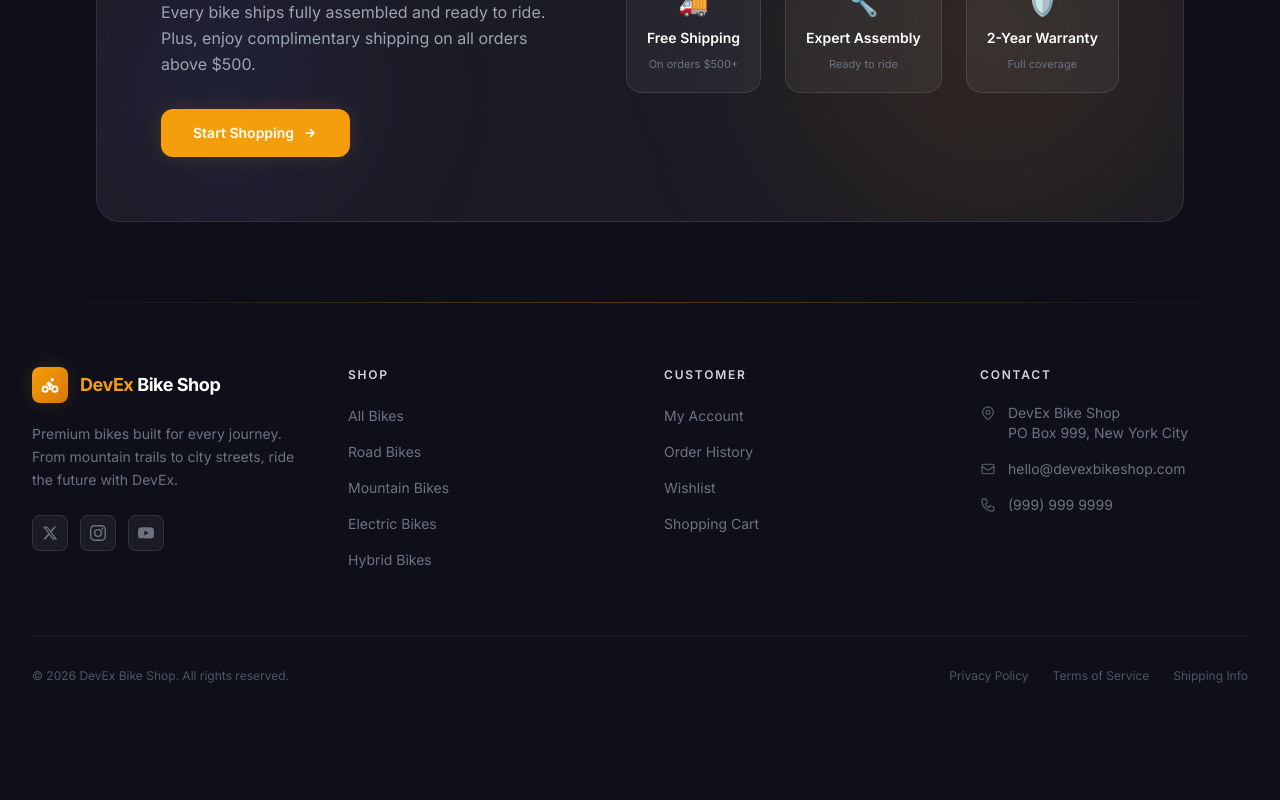
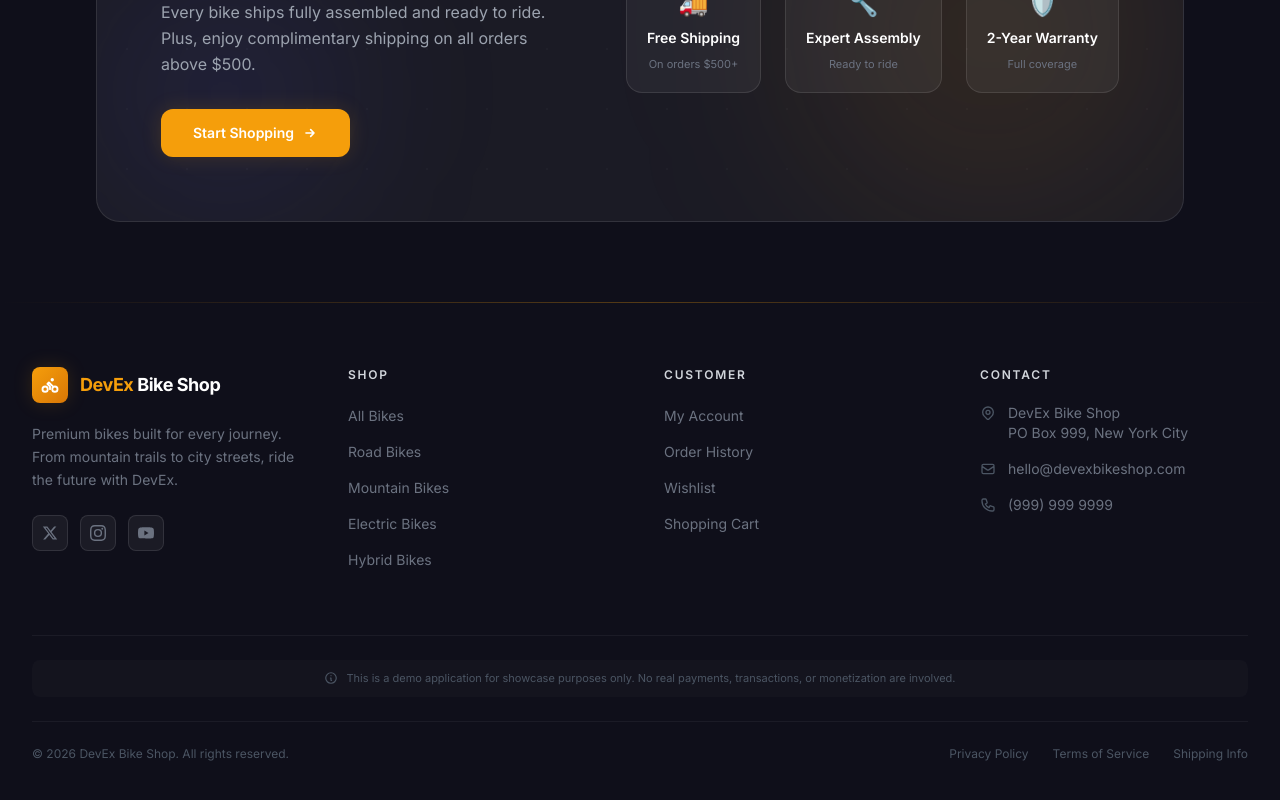
Before and after one commit to pdutta25/devex-bike-shop, a Next.js app: page / in a window 1280 px wide. Shown: the part 1836-2636 px from the top of the page. Before the commit the page ends 2584 px from the top, so only its background shows below. Built offline with nearby package versions, Linux system fonts and the light colour scheme; no server answers; the database is empty.

Commit message:
Add demo disclaimer note to footer
Co-Authored-By: Claude Opus 4.6 <noreply@anthropic.com>

```diff
--- a/src/components/layout/footer.tsx
+++ b/src/components/layout/footer.tsx
@@ -143,8 +143,18 @@ export function Footer() {
           </div>
         </div>
 
+        {/* Demo disclaimer */}
+        <div className="mt-16 pt-6 border-t border-white/5">
+          <div className="flex items-center justify-center gap-2 text-[11px] text-gray-600 bg-white/[0.02] rounded-lg py-2.5 px-4">
+            <svg className="w-3.5 h-3.5 text-gray-600 shrink-0" fill="none" viewBox="0 0 24 24" stroke="currentColor" strokeWidth={2}>
+              <path strokeLinecap="round" strokeLinejoin="round" d="M13 16h-1v-4h-1m1-4h.01M21 12a9 9 0 11-18 0 9 9 0 0118 0z" />
+            </svg>
+            <span>This is a demo application for showcase purposes only. No real payments, transactions, or monetization are involved.</span>
+          </div>
+        </div>
+
         {/* Bottom bar */}
-        <div className="mt-16 pt-8 border-t border-white/5 flex flex-col sm:flex-row items-center justify-between gap-4 text-xs text-gray-600">
+        <div className="mt-6 pt-6 border-t border-white/5 flex flex-col sm:flex-row items-center justify-between gap-4 text-xs text-gray-600">
           <span>&copy; {new Date().getFullYear()} DevEx Bike Shop. All rights reserved.</span>
           <div className="flex gap-6">
             <span className="hover:text-gray-400 cursor-pointer transition-colors">Privacy Policy</span>
```
